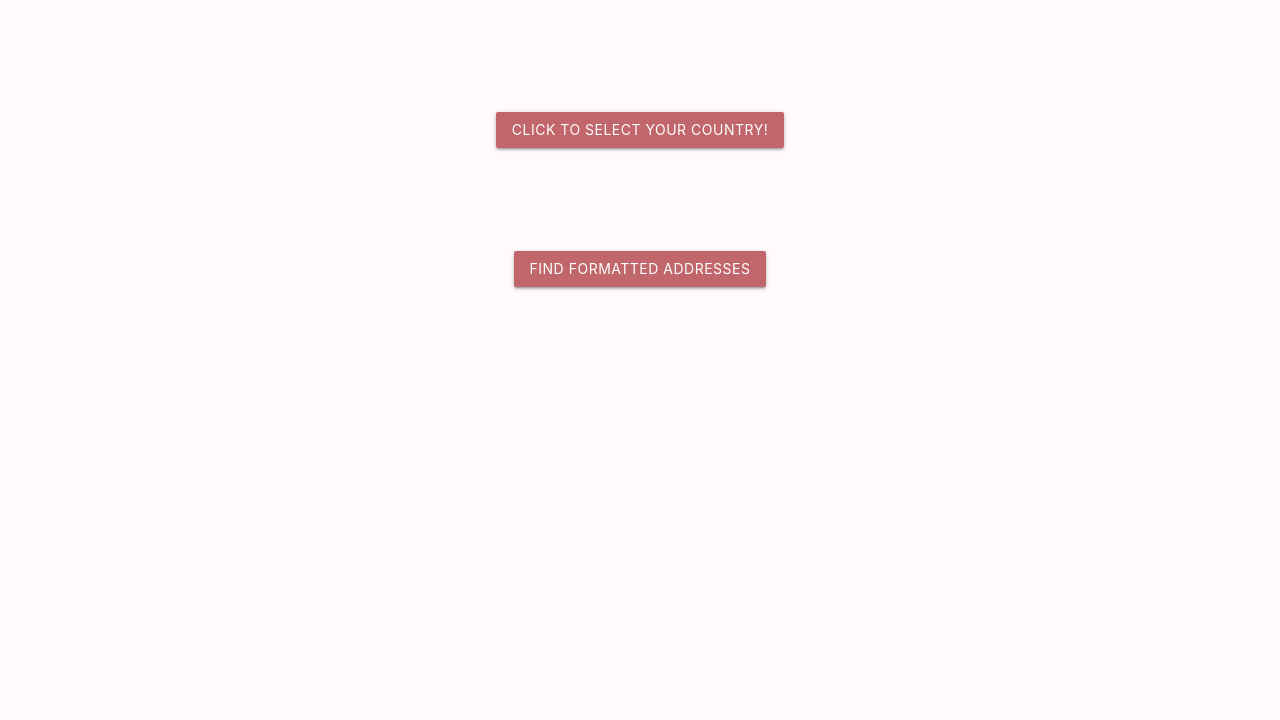
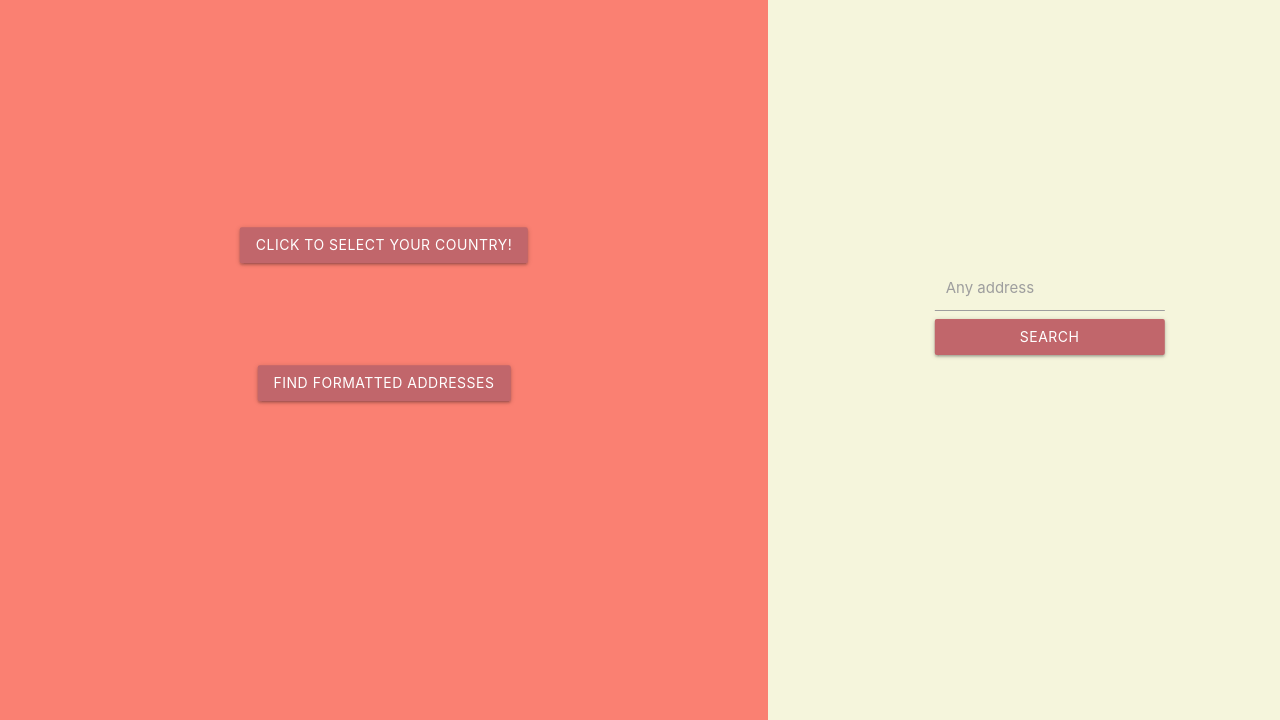
Before and after one commit to HaakenJ/address_verifier, a website: page public/index.html in a window 1280 px wide. Shown: the part 80-800 px from the top of the page. Drawn offline with nearby package versions, Linux system fonts and the light colour scheme; no server answers.

Commit message:
Updated code to have split view of 2 options; changes in index.html, index.js, inputControl.js, styles.css

```diff
--- a/public/index.html
+++ b/public/index.html
@@ -29,6 +29,21 @@
             </div>
         </nav>
     </div>
+
+    <div class="split right">
+        <div class="centeredRight">
+            <div id="address-input-whatever" class="input-field margin-auto col s6">
+                <input id="address-box-whatever" type="text">
+                <label id="address-box-label-whatever" class="active" for="address-box-2">Any address</label>
+            </div>
+            <a id="address-whatever-submit" class="waves-effect waves-light btn">Search Internationally</a>
+
+            <div id="results-container2" class="row"></div>
+        </div>
+    </div>
+
+    <div class = "split left">
+        <div class="centered">
 
             <div class="col-6 center">
                 <div class='row'>
@@ -82,7 +97,8 @@
 
                 </div>
             </div>
-
+        </div>
+    </div>
 
     <!-- jQuery -->
     <script src="https://code.jquery.com/jquery-3.4.1.js"
--- a/public/js/index.js
+++ b/public/js/index.js
@@ -21,9 +21,13 @@ var addressText1 = $('#address-box-1');
 var addressInput2 = $('#address-input-2');
 var addressText2 = $('#address-box-2');
 
+var addressTextWhatever = $('#address-box-whatever');
+var addressWhateverSubmit = $('#address-whatever-submit');
+
 var addressSubmit = $('#address-submit');
 
 var resultsContainer = $('#results-container');
+var resultsContainer2 = $('#results-container2');
 
 // this method runs automatically as soon as the page is rendered
 // this is basically the main function
@@ -57,4 +61,11 @@ $(document).ready(function() {
     // get and display all matching addresses to the input
     getMatchingAddresses();
   })
+
+  addressWhateverSubmit.on('click', () => {
+    //get anything that matches the given input
+    getAnythingMatches();
+  })
+
+
 })
--- a/public/js/inputControl.js
+++ b/public/js/inputControl.js
@@ -48,7 +48,7 @@ function showAddressAndPostcode(cityName) {
 
 // format and display the matching addresses
 // takes in an array of address objects
-function displayMatchingAddresses(matches) {
+function displayMatchingAddresses(matches, containerName) {
     resultsContainer.empty();
     // loop through matches
     matches.forEach(address => {
@@ -67,7 +67,7 @@ function displayMatchingAddresses(matches) {
             </div> \
         </div>'
 
-        resultsContainer.append(addressCard);
+        containerName.append(addressCard);
     });
     // add the element to the page for display
 }
@@ -95,6 +95,12 @@ function getMatchingAddresses() {
     data.addressLIne2 = addressText2.val() !== '' ? addressText2.val() : '';
 
     $.get('/api/matches', data, (result, status) => {
-        displayMatchingAddresses(result);
+        displayMatchingAddresses(result, resultsContainer);
     })
 }
+
+function getAnythingMatches(){
+    $.get('api/addresses/find', {input: addressTextWhatever.val()}, (result, status) => {
+        displayMatchingAddresses(result, resultsContainer2);
+    })
+}
--- a/public/styles/styles.css
+++ b/public/styles/styles.css
@@ -35,3 +35,45 @@ body {
 #postcode-box-label, #address-box-label {
     color: #C1666B;
 }
+
+/* Split the screen in half */
+.split {
+    height: 100%;
+    width: 60%;
+    z-index: 1;
+    position: fixed;
+    top: 0;
+    overflow-x: hidden;
+    padding-top: 20px;
+  }
+
+  /* Control the left side */
+  .left {
+    left: 0;
+    float: left;
+    background-color: salmon;
+  }
+
+  /* Control the right side */
+  .right {
+    right: 0;
+    float: right;
+    background-color: beige;
+  }
+
+  /* If you want the content centered horizontally and vertically */
+  .centered {
+    position: absolute;
+    top: 50%;
+    left: 50%;
+    transform: translate(-50%, -50%);
+    text-align: center;
+  }
+
+  .centeredRight{
+    position: absolute;
+    top: 50%;
+    left: 70%;
+    transform: translate(-50%, -50%);
+    text-align: center;
+  }
```
Lines whose indentation alone changed are shown as unchanged.
